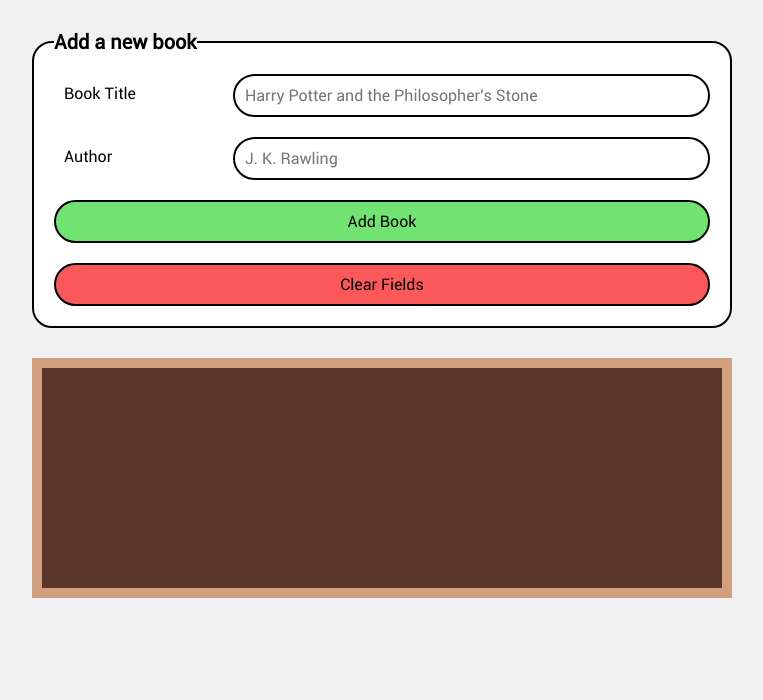
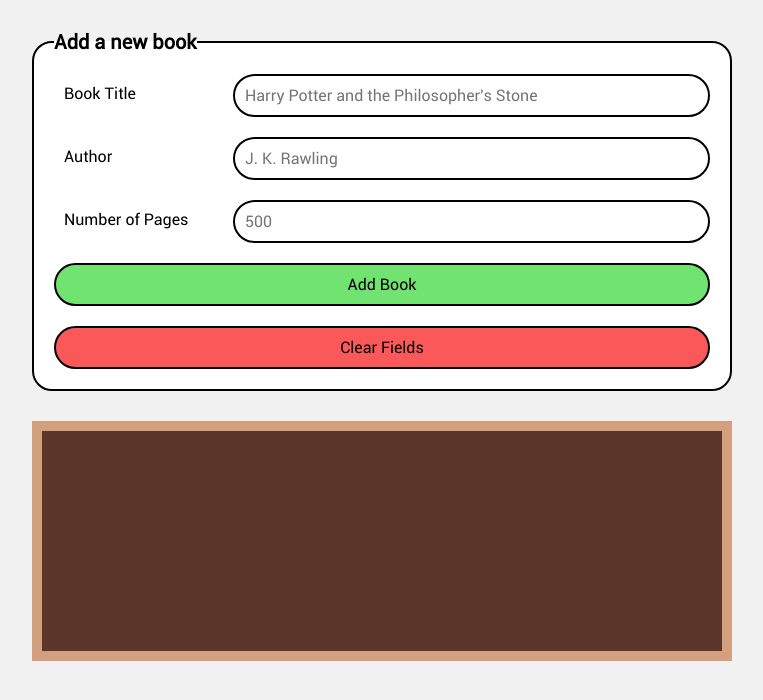
Before and after one commit to Diaa-E/bookshelf, a React (Vite) app: page / in a window 1280 px wide. Shown: the top 700 px of the page, without its empty margins (258-1021 px from the left). Built offline with nearby package versions, Linux system fonts and the light colour scheme.

Commit message:
Add number of pages to book info

```diff
--- a/src/App.jsx
+++ b/src/App.jsx
@@ -17,7 +17,7 @@ function App() {
   const [books, setBooks] = useState([]);
   const [count, setCount] = useState(0);
 
-  function addBook(e, bookTitle, bookAuthor)
+  function addBook(e, bookTitle, bookAuthor, pages)
   {
     e.preventDefault();
 
@@ -25,6 +25,7 @@ function App() {
       id: count,
       title: bookTitle,
       author: bookAuthor,
+      pages: pages,
       style:{
         height: `${generateRandomNumber(200, 150)}px`,
         width: `${generateRandomNumber(25, 40)}px`,
@@ -54,6 +55,7 @@ function App() {
           author={book.author}
           style={book.style}
           deleteHandler={deleteBook}
+          pages={book.pages}
         />
       ))}/>
     </>
--- a/src/components/Book.jsx
+++ b/src/components/Book.jsx
@@ -1,13 +1,16 @@
 import { useState } from "react";
 import "../styles/Book.css";
 
-export default function Book({title, author, style, id, deleteHandler})
+export default function Book({title, author, style, id, deleteHandler, pages})
 {
+    pages === "" || +pages === 0? pages = "N/A" : pages;
+
     return (
         <div style={style} className="book">
             <div className="book-info">
                 <p>Title: {title}</p>
                 <p>Author: {author}</p>
+                <p>Number of pages: {pages}</p>
                 <p>ID: {id}</p>
             </div>
             <button onClick={() => deleteHandler(id)} className="delete-button"></button>
--- a/src/components/Form.jsx
+++ b/src/components/Form.jsx
@@ -7,6 +7,7 @@ export default function Form({submitHandler})
 {
     const [bookTitle, setBookTitle] = useState("");
     const [bookAuthor, setBookAuthor] = useState("");
+    const [pages, setPages] = useState("");
 
     function handleTitleChange(e)
     {
@@ -18,6 +19,11 @@ export default function Form({submitHandler})
         setBookAuthor(e.target.value);
     }
 
+    function handlePagesChange(e)
+    {
+        setPages(e.target.value);
+    }
+
     function resetForm()
     {
         setBookAuthor("");
@@ -27,7 +33,7 @@ export default function Form({submitHandler})
     return (
         <>
             <form action="" onSubmit={(e) => {
-                    submitHandler(e, bookTitle, bookAuthor);
+                    submitHandler(e, bookTitle, bookAuthor, pages);
                     resetForm();
                 }}>
                 <fieldset  className="add-book-form">
@@ -50,6 +56,16 @@ export default function Form({submitHandler})
                         changeHandler={handleAuthorChange}
                         value={bookAuthor}
                     />
+                    <FormInput
+                        id="pages"
+                        required={false}
+                        text="Number of Pages"
+                        placeHolder="500"
+                        name="pages"
+                        changeHandler={handlePagesChange}
+                        value={pages}
+                        type="number"
+                    />
                     <FormButton className={"form-button green-button"} text="Add Book" type="submit"/>
                     <FormButton clickHandler={resetForm} className={"form-button red-button"} text="Clear Fields"/>
                 </fieldset>
--- a/src/components/FormInput.jsx
+++ b/src/components/FormInput.jsx
@@ -1,7 +1,7 @@
 import { useState } from "react";
 import "../styles/FormInput.css";
 
-export default function FormInput({id, text="label", placeHolder="Write text here", required = false, name, value, changeHandler})
+export default function FormInput({id, text="label", placeHolder="Write text here", required = false, name, value, changeHandler, type= "text"})
 {
     return (
         <>
@@ -11,7 +11,7 @@ export default function FormInput({id, text="label", placeHolder="Write text her
                 required={required}
                 placeholder={placeHolder}
                 id={id}
-                type="text"
+                type={type}
                 className="form-input"
                 value={value}
                 onChange={changeHandler}
--- a/src/styles/FormInput.css
+++ b/src/styles/FormInput.css
@@ -4,6 +4,7 @@
     border-radius: 40px;
     color: var(--text-dark);
     padding: 10px;
+    cursor: text;
 }
 
 .form-input:focus{
```
